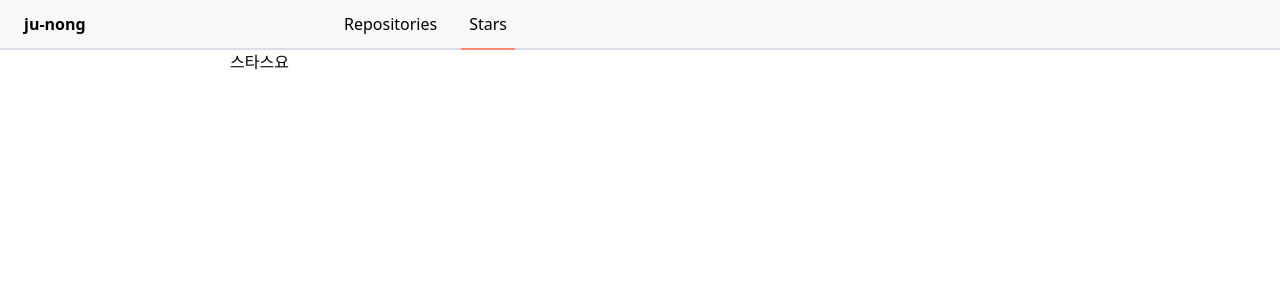
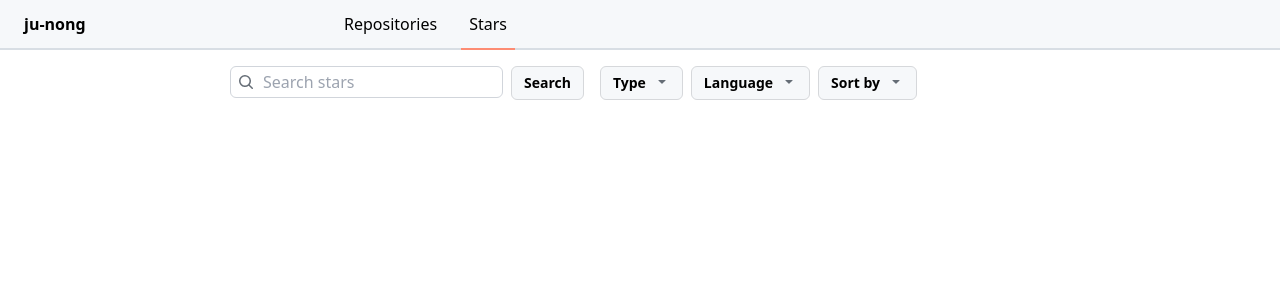
Before and after one commit to ju-nong/learn-react-router-dom, a React (Vite) app: page /stars in a window 1280 px wide. Shown: the top 300 px of the page. Built offline with nearby package versions, Linux system fonts and the light colour scheme.

Commit message:
feat : 검색창 및 셀렉트 박스 퍼블

```diff
--- a/src/assets/css/style.scss
+++ b/src/assets/css/style.scss
@@ -27,3 +27,79 @@ main {
     margin: 0 auto;
     padding: 0px 20px;
 }
+
+.stars-container {
+    button,
+    details > summary {
+        background-color: #f6f8fa;
+        border: 1px solid #d6d8db;
+        border-radius: 0.375rem;
+        padding: 0px 12px;
+        font-weight: 600;
+        font-size: 0.875rem;
+        line-height: 32px;
+
+        &:hover {
+            background-color: #f3f4f6;
+        }
+
+        &:active {
+            background-color: #ebecf0;
+        }
+    }
+
+    details {
+        position: relative;
+        summary {
+            cursor: pointer;
+
+            &::marker {
+                content: "";
+            }
+
+            svg {
+                display: inline-block;
+                margin-left: 8px;
+                vertical-align: text-top;
+            }
+        }
+
+        ul {
+            position: absolute;
+            top: 100%;
+            left: 100%;
+            margin: 8px 0px;
+            width: 300px;
+            border-radius: 6px;
+            border: 1px solid #d6d8db;
+            background-color: #fff;
+            transform: translateX(-100%);
+
+            li {
+                cursor: pointer;
+                padding: 7px 16px;
+                border-bottom: 1px solid #d7d8db;
+                font-size: 12px;
+                font-weight: 500;
+
+                &:last-child {
+                    border-bottom: 0px;
+                }
+
+                &:hover {
+                    background-color: #f4f6f8;
+                }
+
+                svg {
+                    margin-right: 8px;
+                    display: inline-block;
+                    visibility: hidden;
+
+                    &.show {
+                        visibility: visible;
+                    }
+                }
+            }
+        }
+    }
+}
--- /dev/null
+++ b/src/components/stars/SearchBar.tsx
@@ -0,0 +1,31 @@
+import React from "react";
+
+function SearchBar() {
+    return (
+        <div className="flex gap-x-2">
+            <div className="relative ">
+                <span className="absolute pointer-events-none left-[0.5rem] top-[0.5rem] h-1 w-1">
+                    <svg
+                        aria-hidden="true"
+                        height="16"
+                        viewBox="0 0 16 16"
+                        version="1.1"
+                        width="16"
+                        data-view-component="true"
+                        fill="#656d76"
+                    >
+                        <path d="M10.68 11.74a6 6 0 0 1-7.922-8.982 6 6 0 0 1 8.982 7.922l3.04 3.04a.749.749 0 0 1-.326 1.275.749.749 0 0 1-.734-.215ZM11.5 7a4.499 4.499 0 1 0-8.997 0A4.499 4.499 0 0 0 11.5 7Z"></path>
+                    </svg>
+                </span>
+                <input
+                    type="text"
+                    placeholder="Search stars"
+                    className="py-[5px] pl-[32px] pr-[8px] border rounded-md border-gray-300 border-solid h-8 focus:border-transparent outline-blue-600"
+                />
+            </div>
+            <button>Search</button>
+        </div>
+    );
+}
+
+export { SearchBar as default };
--- /dev/null
+++ b/src/components/stars/SelectBox.tsx
@@ -0,0 +1,55 @@
+import React from "react";
+
+type SelectBoxList = {
+    label: string;
+    value: string;
+    active: boolean;
+};
+
+type SelectBoxProps = {
+    name: string;
+    list: SelectBoxList[];
+};
+
+function SelectBox({ name, list = [] }: SelectBoxProps) {
+    return (
+        <details>
+            <summary>
+                {name}
+                <svg
+                    fill="#656d76"
+                    aria-hidden="true"
+                    height="16"
+                    viewBox="0 0 16 16"
+                    version="1.1"
+                    width="16"
+                    data-view-component="true"
+                >
+                    <path d="m4.427 7.427 3.396 3.396a.25.25 0 0 0 .354 0l3.396-3.396A.25.25 0 0 0 11.396 7H4.604a.25.25 0 0 0-.177.427Z"></path>
+                </svg>
+            </summary>
+            <ul>
+                {list.map(({ label, value, active }) => (
+                    <li key={value}>
+                        <svg
+                            aria-hidden="true"
+                            height="16"
+                            viewBox="0 0 16 16"
+                            version="1.1"
+                            width="16"
+                            data-view-component="true"
+                            className={active ? "show" : ""}
+                        >
+                            <path d="M13.78 4.22a.75.75 0 0 1 0 1.06l-7.25 7.25a.75.75 0 0 1-1.06 0L2.22 9.28a.751.751 0 0 1 .018-1.042.751.751 0 0 1 1.042-.018L6 10.94l6.72-6.72a.75.75 0 0 1 1.06 0Z"></path>
+                        </svg>
+                        {label}
+                    </li>
+                ))}
+            </ul>
+        </details>
+    );
+}
+
+export { SelectBox as default };
+
+export type { SelectBoxProps };
--- /dev/null
+++ b/src/components/stars/SelectBoxContainer.tsx
@@ -0,0 +1,77 @@
+import React from "react";
+import SelectBox, { SelectBoxProps } from "./SelectBox";
+
+const selectBoxes: SelectBoxProps[] = [
+    {
+        name: "Type",
+        list: [
+            {
+                label: "All",
+                value: "all",
+                active: true,
+            },
+            {
+                label: "Public",
+                value: "public",
+                active: false,
+            },
+            {
+                label: "Private",
+                value: "private",
+                active: false,
+            },
+        ],
+    },
+    {
+        name: "Language",
+        list: [
+            {
+                label: "All languages",
+                value: "all",
+                active: true,
+            },
+            {
+                label: "JavaScript",
+                value: "javaScript",
+                active: false,
+            },
+            {
+                label: "TypeScript",
+                value: "typeScript",
+                active: false,
+            },
+        ],
+    },
+    {
+        name: "Sort by",
+        list: [
+            {
+                label: "Recently starred",
+                value: "recent",
+                active: true,
+            },
+            {
+                label: "Recently active",
+                value: "active",
+                active: false,
+            },
+            {
+                label: "Most stars",
+                value: "most",
+                active: false,
+            },
+        ],
+    },
+];
+
+function SelectBoxContainer() {
+    return (
+        <div className="inline-flex gap-x-2">
+            {selectBoxes.map((selectBox) => (
+                <SelectBox {...selectBox} />
+            ))}
+        </div>
+    );
+}
+
+export { SelectBoxContainer as default };
--- /dev/null
+++ b/src/components/stars/index.ts
@@ -0,0 +1,8 @@
+import SearchBar from "./SearchBar";
+
+import SelectBox, { SelectBoxProps } from "./SelectBox";
+import SelectBoxContainer from "./SelectBoxContainer";
+
+export { SearchBar, SelectBox, SelectBoxContainer };
+
+export type { SelectBoxProps };
--- a/src/pages/stars/Stars.tsx
+++ b/src/pages/stars/Stars.tsx
@@ -1,7 +1,15 @@
 import React from "react";
+import { SearchBar, SelectBoxContainer } from "../../components/stars";
 
 function Starts() {
-    return <main>스타스요</main>;
+    return (
+        <main className="stars-container ">
+            <div className="pt-4 inline-block mr-4">
+                <SearchBar />
+            </div>
+            <SelectBoxContainer />
+        </main>
+    );
 }
 
 export { Starts as default };
```
